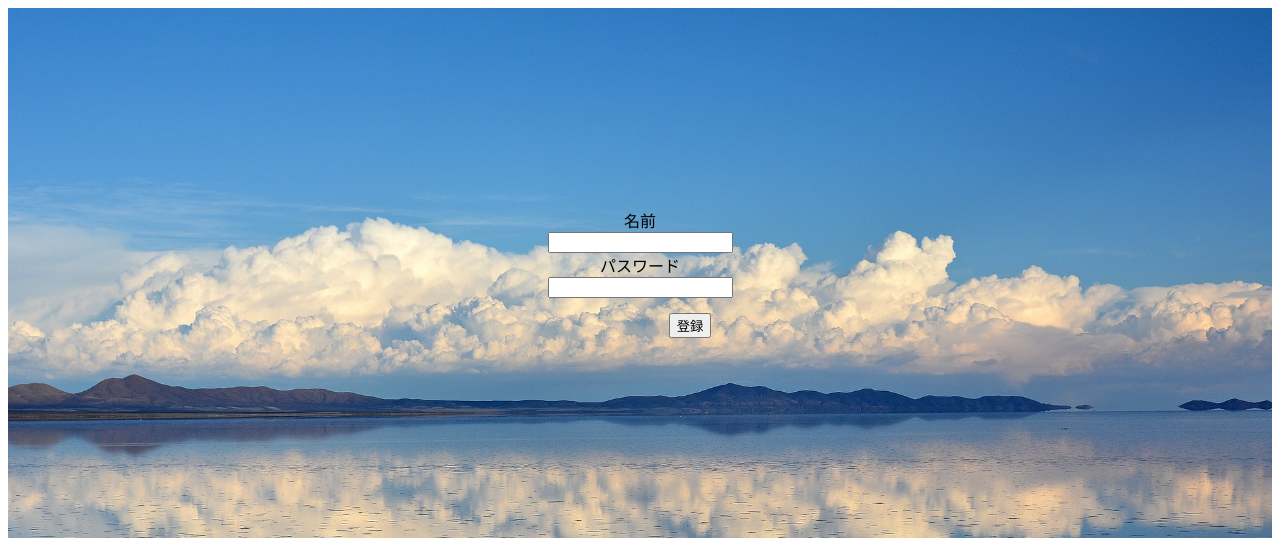
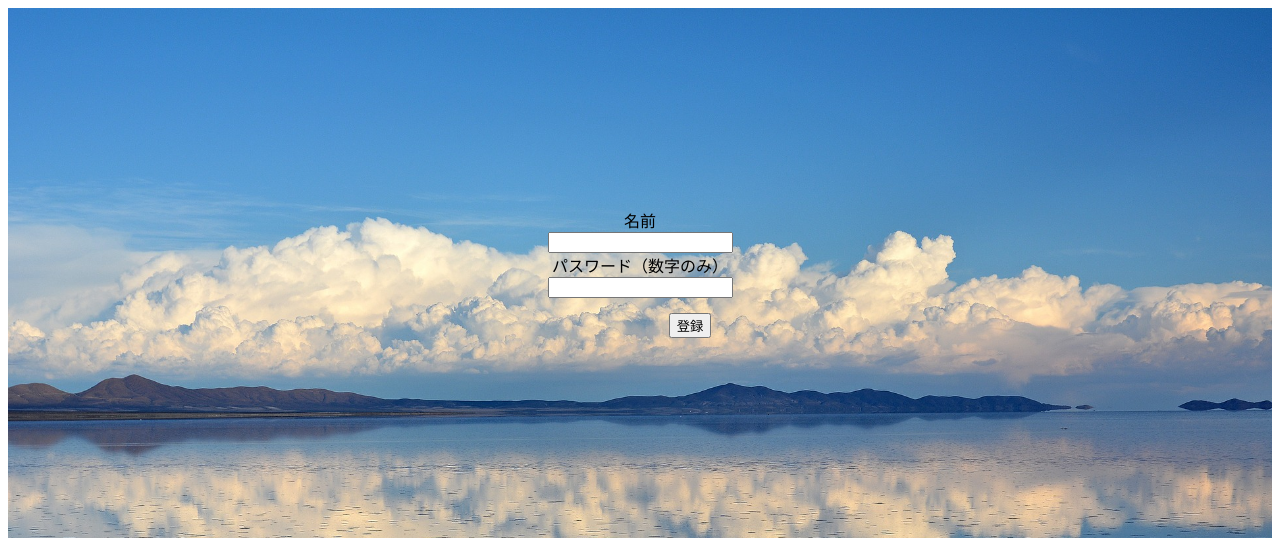
Before and after one commit to narumi-k/hitoiki, a Flask app: page / in a window 1280 px wide. Shown: the top 542 px of the page. Run offline with Flask 2, Linux system fonts and the light colour scheme.

Commit message:
change regist.html

```diff
--- a/templates/regist.html
+++ b/templates/regist.html
@@ -5,7 +5,7 @@
     <form action="/" method="POST">
         名前<br>
         <input type="text" name="name" ><br>
-        パスワード<br>
+        パスワード（数字のみ）<br>
         <input type="password" name="password" class="password"><br>
         <input type="submit" class="regist_btn" name="save" value="登録">
     </form>
```
Also changed, not shown: hitoiki.db.
